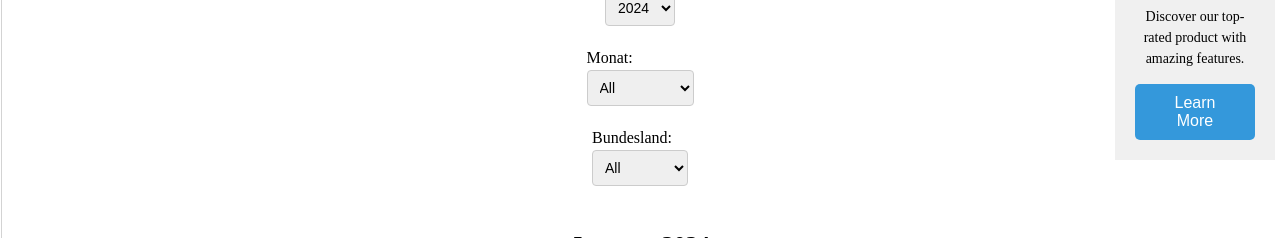
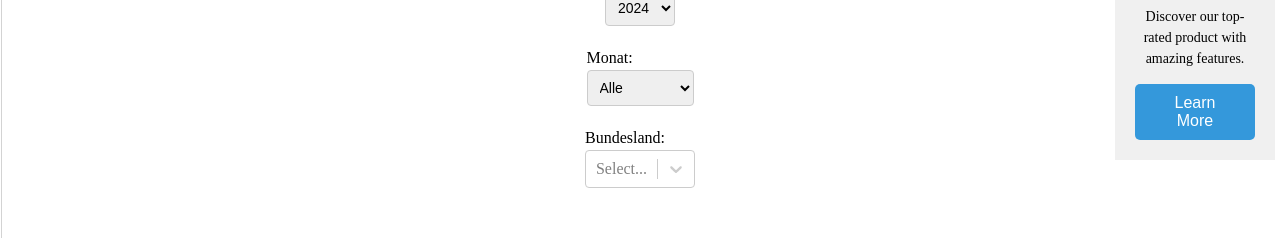
Before and after one commit to s2seweis/tsc-starter, a Next.js app: page /calender in a window 1280 px wide. Shown: the part 371-609 px from the top of the page. Built offline with nearby package versions, Linux system fonts and the light colour scheme.

Commit message:
replace select by react select

```diff
--- a/pages/calender.tsx
+++ b/pages/calender.tsx
@@ -1,19 +1,38 @@
-// CalendarList.tsx
 import React, { useState, useEffect } from 'react';
 import calendarEvents from '../src/data/events';
 import MobileInner from '../src/components/Banner/MobileInner';
 import '../styles/components/calender.scss';
 import FullBanner from '../src/components/Banner/FullBanner';
+import Select, { ActionMeta, OptionTypeBase, ValueType } from 'react-select';
 
 interface CalendarEvent {
   id: number;
   title: string;
   date: Date;
   imageUrl: string;
-  state?: string; // Add state property
-  isMobileComponent?:boolean;
+  state?: string;
+  isMobileComponent?: boolean;
+}
 
-}
+const stateOptions = [
+  { value: '', label: 'Alle' }, // 'All' is represented by an empty string
+  { value: 'Baden-Württemberg', label: 'Baden-Württemberg' },
+  { value: 'Bayern', label: 'Bayern' },
+  { value: 'Berlin', label: 'Berlin' },
+  { value: 'Brandenburg', label: 'Brandenburg' },
+  { value: 'Bremen', label: 'Bremen' },
+  { value: 'Hamburg', label: 'Hamburg' },
+  { value: 'Hessen', label: 'Hessen' },
+  { value: 'Mecklenburg-Vorpommern', label: 'Mecklenburg-Vorpommern' },
+  { value: 'Niedersachsen', label: 'Niedersachsen' },
+  { value: 'Nordrhein-Westfalen', label: 'Nordrhein-Westfalen' },
+  { value: 'Rheinland-Pfalz', label: 'Rheinland-Pfalz' },
+  { value: 'Saarland', label: 'Saarland' },
+  { value: 'Sachsen', label: 'Sachsen' },
+  { value: 'Sachsen-Anhalt', label: 'Sachsen-Anhalt' },
+  { value: 'Schleswig-Holstein', label: 'Schleswig-Holstein' },
+  { value: 'Thüringen', label: 'Thüringen' },
+];
 
 const CalendarList: React.FC = () => {
   const [filteredEvents, setFilteredEvents] = useState<CalendarEvent[]>(calendarEvents);
@@ -33,7 +52,7 @@ const CalendarList: React.FC = () => {
       filtered = filtered.filter((event) => event.date.getMonth() === selectedMonth);
     }
 
-    if (selectedState !== null) {
+    if (selectedState !== null && selectedState !== '') {
       filtered = filtered.filter((event) => event.state === selectedState);
     }
 
@@ -50,9 +69,9 @@ const CalendarList: React.FC = () => {
     setSelectedMonth(month === 0 ? null : month - 1);
   };
 
-  const handleStateChange = (event: React.ChangeEvent<HTMLSelectElement>) => {
-    const state = event.target.value;
-    setSelectedState(state === '0' ? null : state);
+  const handleStateChange = (selectedOption: ValueType<OptionTypeBase>, actionMeta: ActionMeta<OptionTypeBase>) => {
+    const state = selectedOption ? (selectedOption as { value: string }).value : null;
+    setSelectedState(state);
   };
 
   useEffect(() => {
@@ -108,11 +127,11 @@ const CalendarList: React.FC = () => {
 
   return (
     <div className="calendar-container">
-      <FullBanner/>
+      <FullBanner />
       <div className="filter-section" style={{ display: 'grid' }}>
         <label>Jahr:</label>
         <select value={selectedYear || '0'} onChange={handleYearChange}>
-          <option value="0">All</option>
+          <option value="0">Alle</option>
           <option value="2024">2024</option>
           <option value="2025">2025</option>
         </select>
@@ -121,35 +140,32 @@ const CalendarList: React.FC = () => {
       <div className="filter-section" style={{ display: 'grid' }}>
         <label>Monat:</label>
         <select value={selectedMonth !== null ? String(selectedMonth + 1) : '0'} onChange={handleMonthChange}>
-          <option value="0">All</option>
-          <option value="1">January</option>
-          <option value="2">February</option>
-          <option value="3">March</option>
+          <option value="0">Alle</option>
+          <option value="1">Januar</option>
+          <option value="2">Februar</option>
+          <option value="3">März</option>
           <option value="4">April</option>
-          <option value="5">May</option>
-          <option value="6">June</option>
-          <option value="7">July</option>
+          <option value="5">Mai</option>
+          <option value="6">Juni</option>
+          <option value="7">Juli</option>
           <option value="8">August</option>
           <option value="9">September</option>
-          <option value="10">October</option>
+          <option value="10">Oktober</option>
           <option value="11">November</option>
-          <option value="12">December</option>
+          <option value="12">Dezember</option>
         </select>
       </div>
 
       <div className="filter-section" style={{ display: 'grid' }}>
         <label>Bundesland:</label>
-        <select value={selectedState || '0'} onChange={handleStateChange}>
-          <option value="0">All</option>
-          <option value="Berlin">Berlin</option>
-          <option value="Hamburg">Hamburg</option>
-          {/* Add more states as needed */}
-        </select>
+        <Select
+          options={stateOptions}
+          value={stateOptions.find((option) => option.value === selectedState)}
+          onChange={handleStateChange}
+        />
       </div>
 
-      {isClient && (
-        <div className="event-list">{groupedEventsByMonth()}</div>
-      )}
+      {isClient && <div className="event-list">{groupedEventsByMonth()}</div>}
     </div>
   );
 };
--- a/styles/components/calender.scss
+++ b/styles/components/calender.scss
@@ -33,6 +33,7 @@
     padding: 0;
     text-align: center;
     width: 100%;
+    margin-bottom: 15px;
 
     .event-card {
         display: flex;
```
